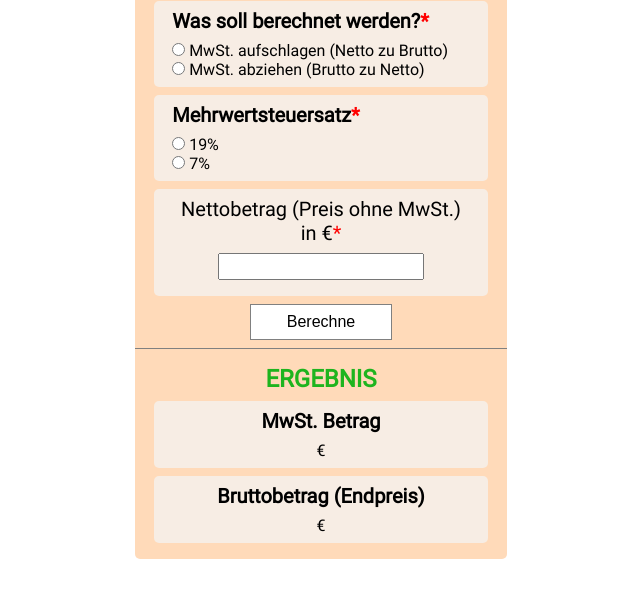
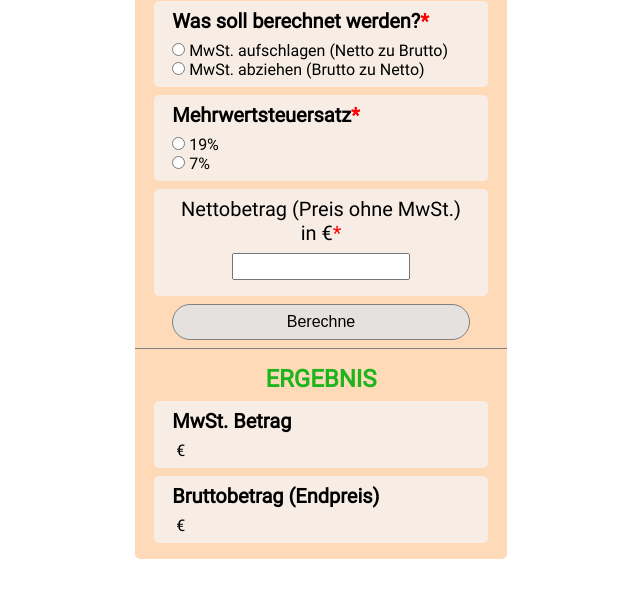
Before and after one commit to cecilestaller/js-project-taxCalculator, a plain HTML site: page index.html in a window 1280 px wide. Shown: the part 117-714 px from the top of the page, without its empty margins (319-959 px from the left). Drawn offline with Linux system fonts and the light colour scheme.

Commit message:
updated calculator only design changes

```diff
--- a/assets/css/style.css
+++ b/assets/css/style.css
@@ -67,18 +67,25 @@ span {
 div:nth-of-type(3) input {
     margin-block: 1vh;
     padding: 0.5vh 1vw;
+    width: 60%;
+}
+
+div:nth-of-type(1) label {
+    text-align: left;
 }
 
 button {
     padding: 1vh 36px;
     font-size: 1em;
+    width: 80%;
     color: black;
-    background-color: white;
+    background-color: rgb(228, 225, 223);
     border: 0.5px solid grey;
+    border-radius: 20px;
 }
 
 button:hover {
-    background-color: lightblue;
+    background-color: rgb(198, 246, 198);
 }
 
 .brutto_netto {
@@ -93,6 +100,7 @@ div {
     margin: 1vh 5%;
     padding: 1vh 5%;
     min-height: fit-content;
+    /* text-align: left; */
     /* max-height: 90px; */
 
 }
@@ -101,3 +109,7 @@ h3 {
     color: #1eb41e;
     font-size: 1.5em;
 }
+
+article div {
+    text-align: left;
+}
```
Also changed, not shown: index.html (+2 -2 lines).
